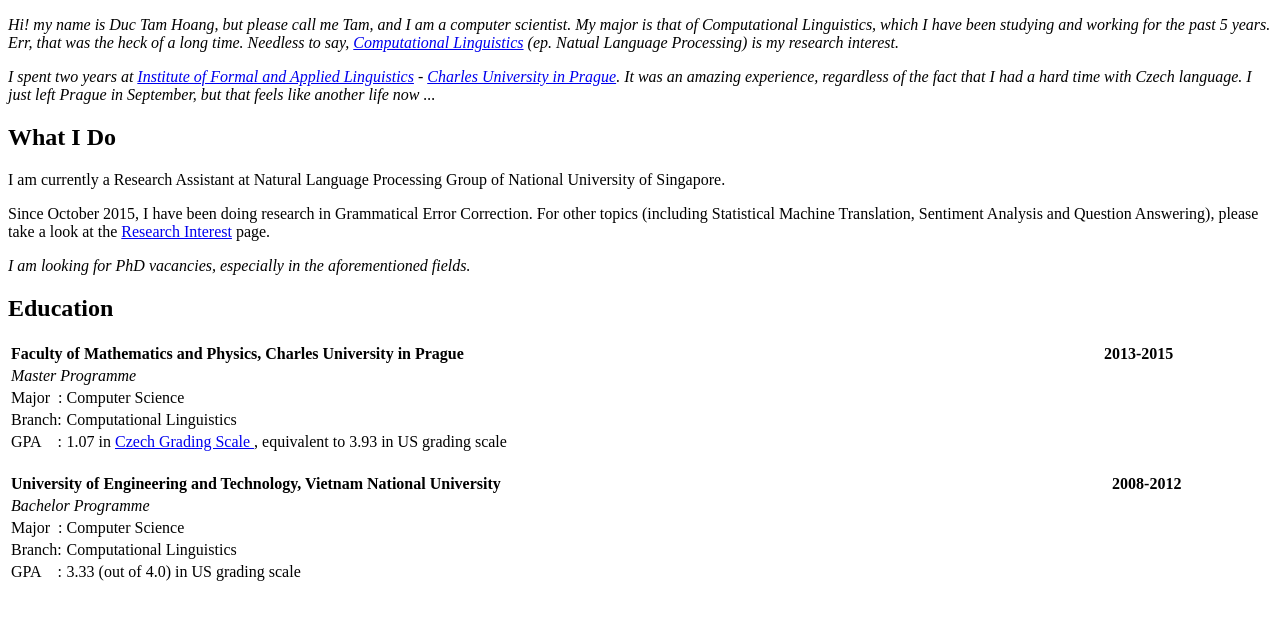
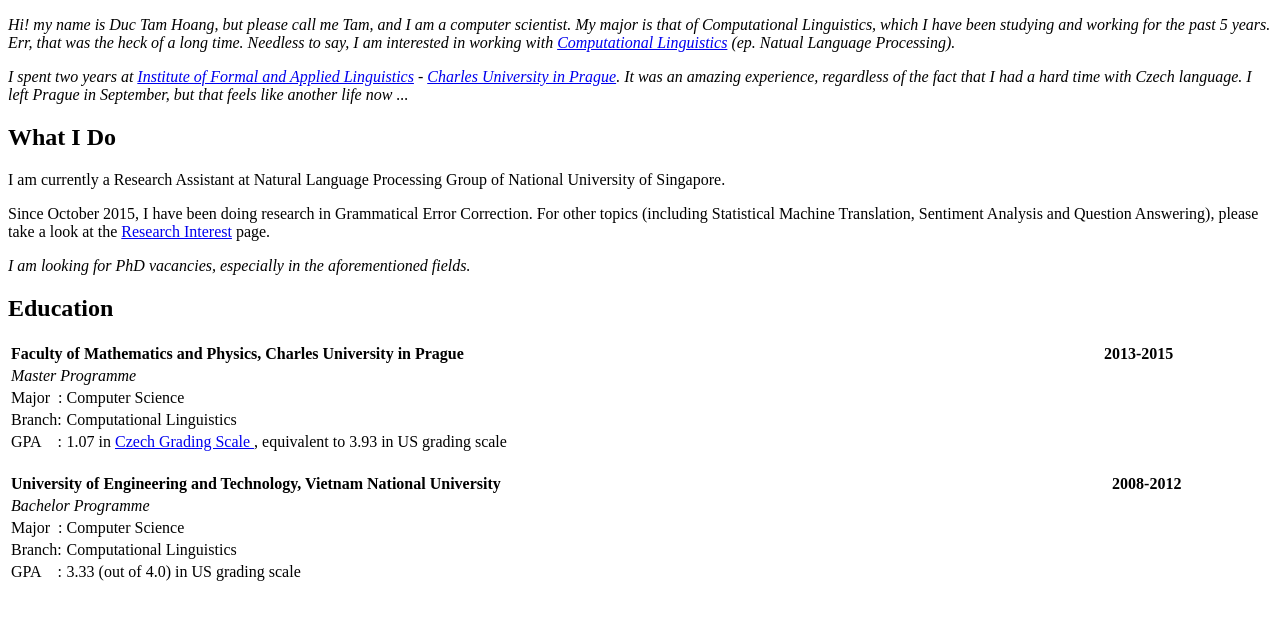
Before and after one commit to tamhd/tamhd.github.io, a plain HTML site: page about.html in a window 1280 px wide. Drawn offline with Linux system fonts and the light colour scheme.

Commit message:
Update about.html

```diff
--- a/about.html
+++ b/about.html
@@ -9,8 +9,8 @@
 <p><i>Hi! my name is Duc Tam Hoang, but please call me Tam, and I am a computer scientist.
 My major is that of Computational Linguistics, which I have been studying and working for the past 5 years.
 Err, that was the heck of a long time.
-Needless to say, <a href='https://en.wikipedia.org/wiki/Computational_linguistics'>Computational Linguistics</a>
-(ep. Natual Language Processing) is my research interest.</i></p>
+Needless to say, I am interested in working with <a href='https://en.wikipedia.org/wiki/Computational_linguistics'>Computational Linguistics</a>
+(ep. Natual Language Processing).</i></p>
 <!--
 <p><i> Working in the field of computational linguistics, but I'd like to become a generalist.
 I studied Mathematics and Computer Science, and I like to discuss other field of science as well.
@@ -18,7 +18,7 @@ I studied Mathematics and Computer Science, and I like to discuss other field of
 -->
 <p><i> I spent two years at <a href='https://ufal.mff.cuni.cz'>Institute of Formal and Applied Linguistics</a> -
 <a href='http://www.cuni.cz/UKENG-1.html'>Charles University in Prague</a>. It was an amazing experience, regardless of the fact that
-I had a hard time with Czech language. I just left Prague in September, but that feels like another life now ...
+I had a hard time with Czech language. I left Prague in September, but that feels like another life now ...
 </i></p>
 
 
```
